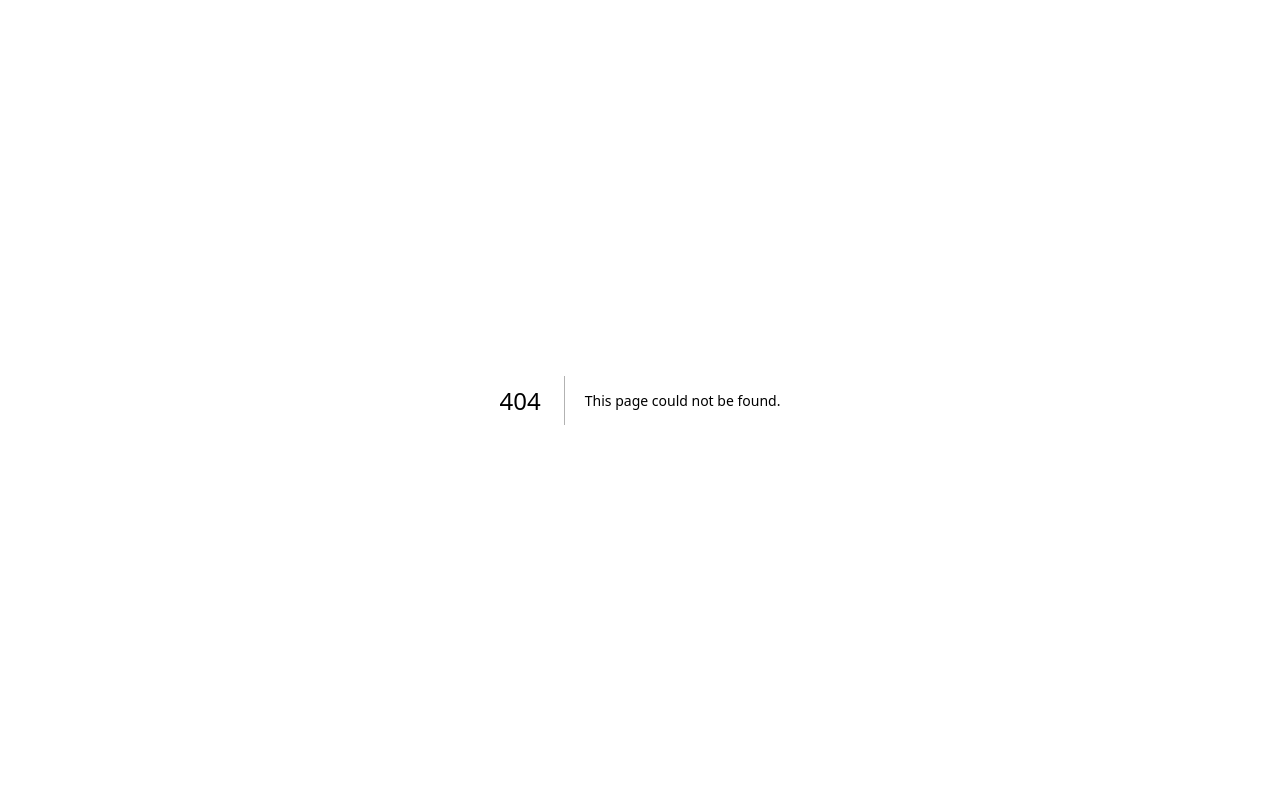
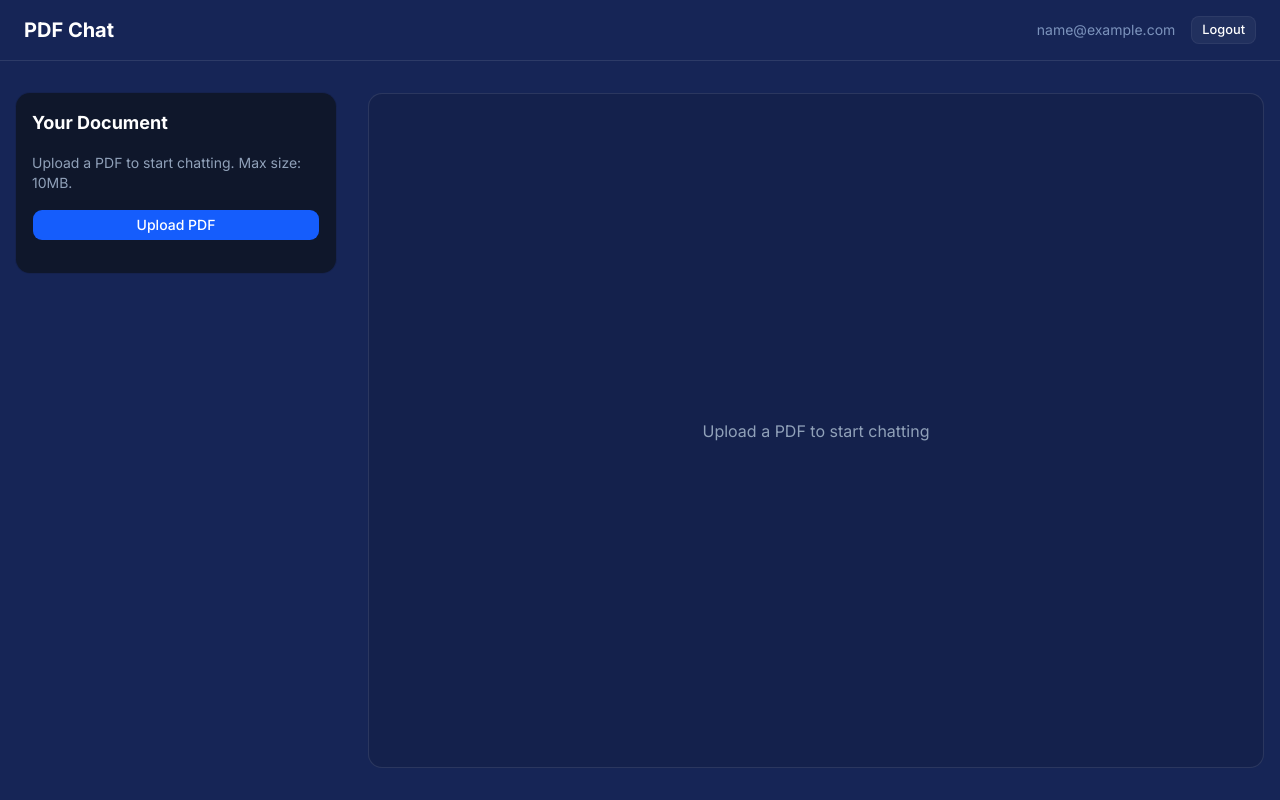
Before and after one commit to dev-marian-vybyranyi/Next-Nest-aws-ai-file-reader, a Next.js app in the folder frontend/: page /chat in a window 1280 px wide. Before the commit this address had no page. Built offline with nearby package versions, Linux system fonts and the light colour scheme; no server answers; sample sign-in values are in the browser's storage.

Commit message:
Add chat page with session-based routing and a new chat window component, alongside a backend CORS update.

```diff
--- /dev/null
+++ b/frontend/src/app/(app)/chat/page.tsx
@@ -0,0 +1,28 @@
+"use client";
+
+import { ChatWindow } from "@/components/chat/ChatWindow";
+import { useRouter } from "next/navigation";
+import { useEffect, useState } from "react";
+
+export default function ChatPage() {
+  const router = useRouter();
+  const [email, setEmail] = useState<string | null>(null);
+
+  useEffect(() => {
+    const stored = localStorage.getItem("userEmail");
+    if (!stored) {
+      router.replace("/login");
+    } else {
+      setEmail(stored);
+    }
+  }, [router]);
+
+  const handleLogout = () => {
+    localStorage.removeItem("userEmail");
+    router.replace("/login");
+  };
+
+  if (!email) return null;
+
+  return <ChatWindow email={email} onLogout={handleLogout} />;
+}
--- a/frontend/src/app/page.tsx
+++ b/frontend/src/app/page.tsx
@@ -1,3 +1,19 @@
+"use client";
+
+import { useRouter } from "next/navigation";
+import { useEffect } from "react";
+
 export default function Home() {
-  return <div></div>;
+  const router = useRouter();
+
+  useEffect(() => {
+    const email = localStorage.getItem("userEmail");
+    if (email) {
+      router.replace("/chat");
+    } else {
+      router.replace("/login");
+    }
+  }, [router]);
+
+  return null;
 }
--- /dev/null
+++ b/frontend/src/components/chat/ChatWindow.tsx
@@ -0,0 +1,56 @@
+"use client";
+
+import { FileStatus } from "@/components/files/FileStatus";
+import { FileUpload } from "@/components/files/FileUpload";
+import { Button } from "@/components/ui/button";
+import { useFile } from "@/hooks/useFile";
+
+interface Props {
+  email: string;
+  onLogout: () => void;
+}
+
+export function ChatWindow({ email, onLogout }: Props) {
+  const { file, uploadError, isUploading, isDeleting, upload, deleteFile } =
+    useFile(email);
+  return (
+    <div className="min-h-screen bg-blue-950 flex flex-col text-white">
+      <header className="border-b border-white/10 px-6 py-4 flex items-center justify-between">
+        <h1 className="text-xl font-bold">PDF Chat</h1>
+        <div className="flex items-center gap-4">
+          <span className="text-sm text-blue-200/60">{email}</span>
+          <Button
+            variant="outline"
+            size="sm"
+            onClick={onLogout}
+            className="border-white/10 bg-white/5"
+          >
+            Logout
+          </Button>
+        </div>
+      </header>
+
+      <main className="flex flex-1 container mx-auto px-4 py-8 gap-8">
+        <aside className="w-80 shrink-0">
+          {!file ? (
+            <FileUpload
+              onUpload={upload}
+              isUploading={isUploading}
+              error={uploadError}
+            />
+          ) : (
+            <FileStatus
+              file={file}
+              isDeleting={isDeleting}
+              onDelete={() => deleteFile()}
+            />
+          )}
+        </aside>
+
+        <div className="flex-1 flex items-center justify-center p-12 text-center border border-white/10 rounded-xl bg-slate-900/20">
+          <p className="text-slate-400">Upload a PDF to start chatting</p>
+        </div>
+      </main>
+    </div>
+  );
+}
```
Also changed, not shown: 1 other file (tests, documents, lock files or other folders).
